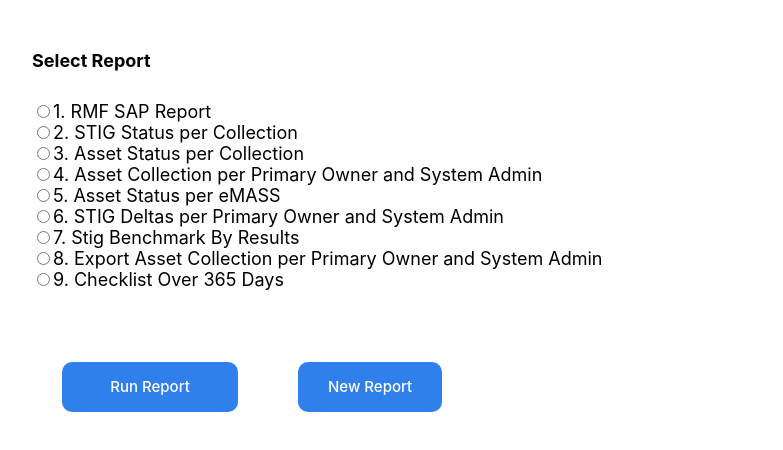
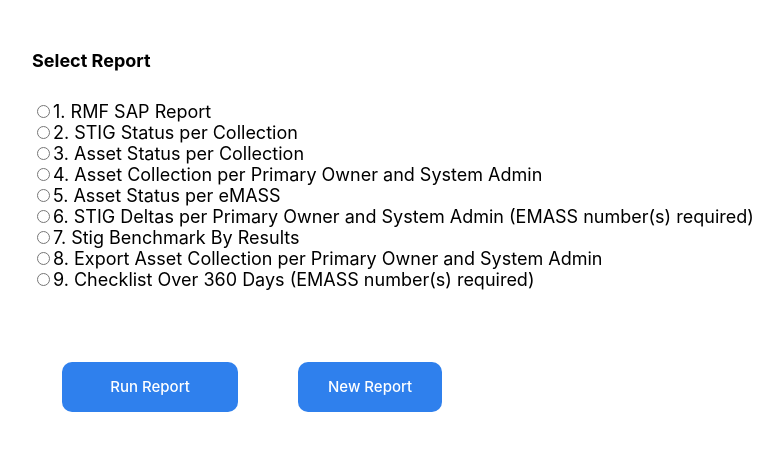
Before and after one commit to smehlmann/react-fastify-app, a React (Create React App) app in the folder client/: page / in a window 1280 px wide. Shown: the top 450 px of the page, without its empty margins (48-831 px from the left). Built offline with nearby package versions, Linux system fonts and the light colour scheme.

Commit message:
added alert for reports 8 and 11

```diff
--- a/client/src/App.js
+++ b/client/src/App.js
@@ -105,10 +105,16 @@
 
   onSubmit = (e) => {
     e.preventDefault();
-    if (this.state.report.length === 0) {
+    if (this.state.report === '') {
       alert('Please select a report to generate.');
       return;
     }
+
+    if ((this.state.report === '11' || this.state.report === '8') && this.state.emassNums === ''){
+      alert('You must enter EMASS number(s)');
+      return;
+    }
+
     console.log(this.state);
     if (this.state.report)
       this.callAPI(this.state.report);
@@ -227,7 +233,7 @@
                 checked={this.state.report === "8"}
                 onChange={this.onRadioChange}
               />
-              <span>6. STIG Deltas per Primary Owner and System Admin</span>
+              <span>6. STIG Deltas per Primary Owner and System Admin (EMASS number(s) required)</span>
             </label>
             <br />
             <label>
@@ -257,12 +263,12 @@
                 checked={this.state.report === "11"}
                 onChange={this.onRadioChange}
               />
-              <span>9. Checklist Over 365 Days</span>
+              <span>9. Checklist Over 360 Days (EMASS number(s) required)</span>
             </label>
             <br /><br />
             {showEmassNum && (
               <div id='emassDiv'>
-                <label htmlFor="emassNumsText">Optional: Enter EMASS Numbers: </label>
+                <label htmlFor="emassNumsText">Optional except for reports 6 and 9: Enter EMASS Number(s) separated by commas: </label>
                 <input
                   id='emassNumsText'
                   type='text'
```
